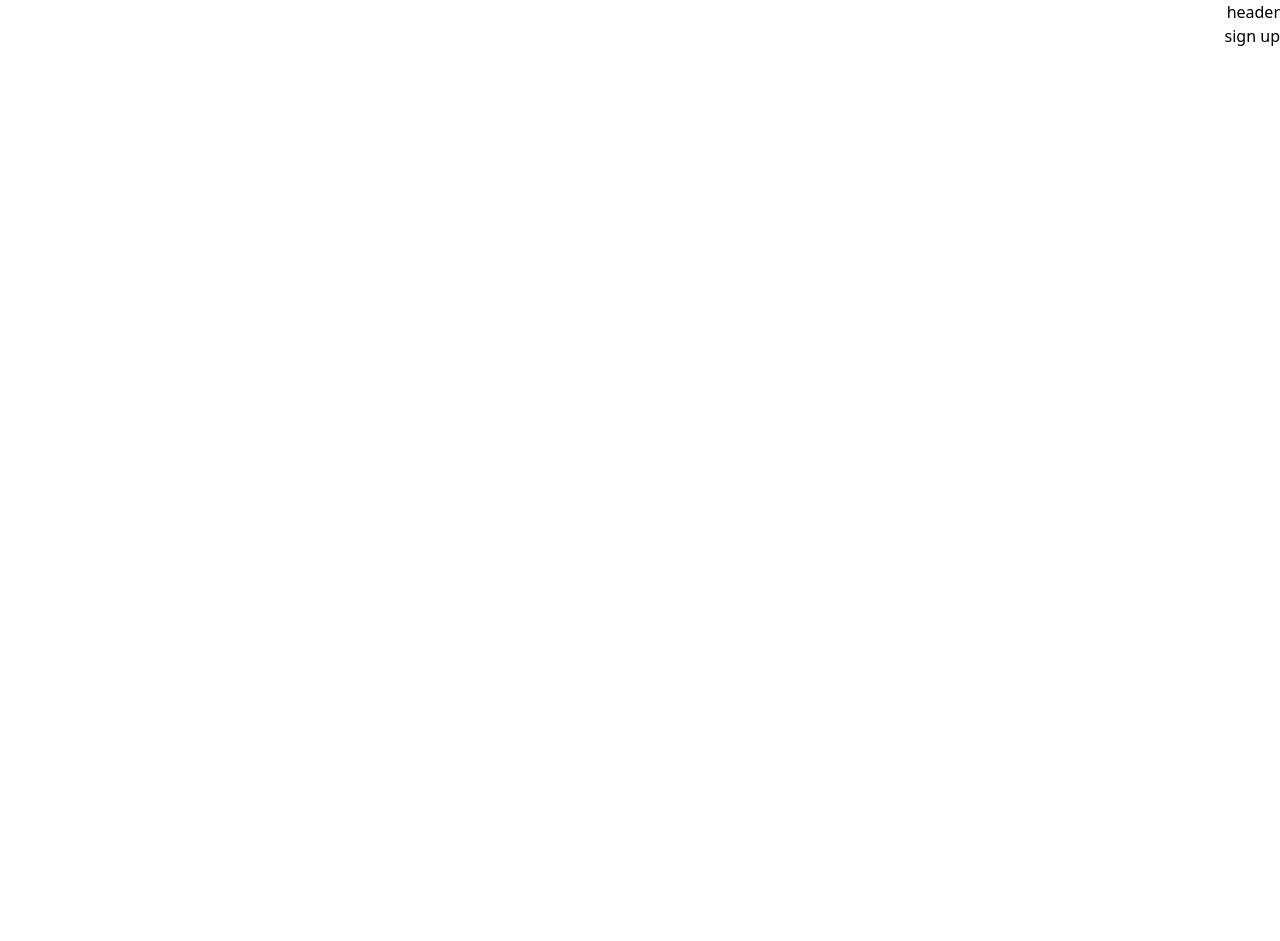
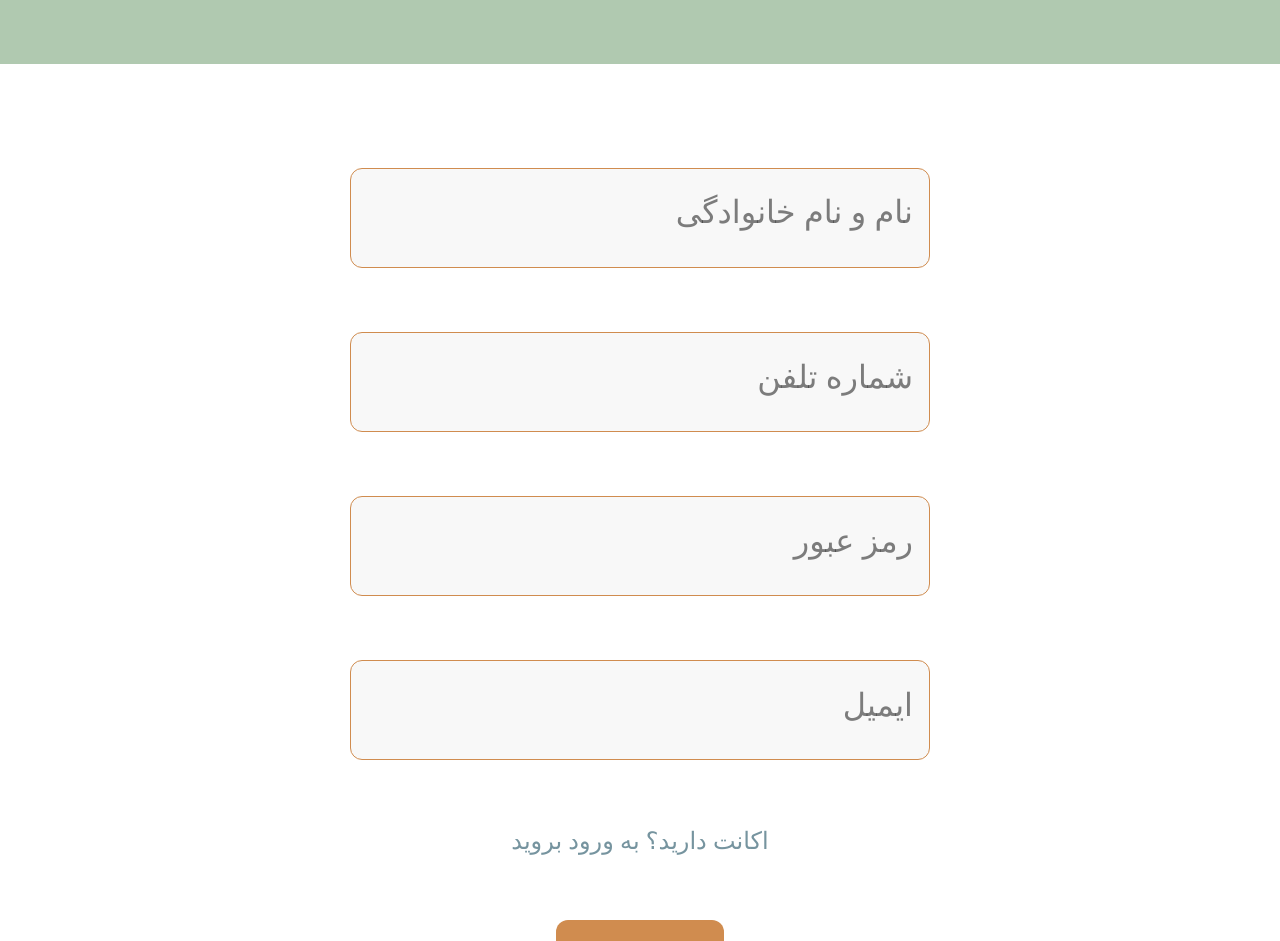
Before and after one commit to AYaldaShabani/nit-SSAD-4032-khoshmazeh, a React (Vite) app in the folder front/khoshmazeh/: page /auth/sign-up in a window 1280 px wide. Shown: the top 941 px of the page. Before the commit the page ends 800 px from the top, so only its background shows below. Built offline with nearby package versions, Linux system fonts and the light colour scheme.

Commit message:
sign-up page and auth header and footer

```diff
--- a/front/khoshmazeh/src/Components/Auth/AuthLayout.jsx
+++ b/front/khoshmazeh/src/Components/Auth/AuthLayout.jsx
@@ -3,12 +3,10 @@ import { Outlet } from "react-router-dom"
 const AuthLayout = () => {
     return (
         <div>
-            <p>header</p>
+            <div className="h-16 bg-[#b0c9b0] mb-20"></div>
             {/* outlet is for forms */}
             <Outlet />
-            <p>
-                <footer></footer>
-            </p>
+            <div className="h-16 bg-[#b0c9b0] mt-20"></div>
         </div>
     )
 }
--- a/front/khoshmazeh/src/Components/Auth/SignUpContainer/index.jsx
+++ /dev/null
@@ -1,8 +0,0 @@
-const SignUpContainer = () => {
-    return (
-        <div>
-            sign up
-        </div>
-    )
-}
-export default SignUpContainer
--- /dev/null
+++ b/front/khoshmazeh/src/Components/Auth/SignUpContainer/index.tsx
@@ -0,0 +1,115 @@
+import React, { useState } from "react";
+
+
+
+const SignUpContainer = () => {
+
+  const [formData, setFormData] = useState({
+    fullName: "",
+    phone: "",
+    password: "",
+    email: "",
+  });
+
+  const [loading, setLoading] = useState(false);
+
+  const handleChange = (e: React.ChangeEvent<HTMLInputElement>) => {
+    setFormData({ ...formData, [e.target.name]: e.target.value });
+  };
+
+  const handleSubmit = async (e: React.FormEvent) => {
+    e.preventDefault();
+    setLoading(true);
+
+    try {
+      const res = await fetch("", {
+        method: "POST",
+        headers: { "Content-Type": "application/json" },
+        body: JSON.stringify(formData),
+      });
+
+      const result = await res.json();
+
+      if (res.ok) {
+        alert("ثبت‌نام با موفقیت انجام شد");
+      } else {
+        alert(result.message || "خطا در ثبت‌نام");
+      }
+    } catch (error) {
+      console.error(error);
+      alert("خطا در ارتباط با سرور");
+    }
+
+    setLoading(false);
+  };
+  return (
+    <div className="flex flex-col min-h-screen">
+
+
+      <div className="flex-1 flex items-center justify-center bg-white">
+        <form className="w-full flex flex-col space-y-16 items-center bg-white p-6">
+          <input
+            type="text"
+            name="fullName"
+            placeholder="نام و نام خانوادگی"
+            value={formData.fullName}
+            onChange={handleChange}
+            className="border bg-[#F8F8F8] border-1 border-[#D08C4F] px-4 rounded-xl outline-none text-right
+                       placeholder: text-[13px] md:placeholder:text-[32px]
+                       w-[210px] h-[57px] md:w-[580px] md:h-[100px]"
+          />
+          <input
+            type="text"
+            name="phone"
+            placeholder="شماره تلفن"
+            value={formData.phone}
+            onChange={handleChange}
+            className="border  bg-[#F8F8F8] border-1 border-[#D08C4F] px-4 rounded-xl outline-none text-right
+                       placeholder:text-[13px] md:placeholder:text-[32px]
+                       w-[210px] h-[57px] md:w-[580px] md:h-[100px]"
+          />
+          <input
+            type="password"
+            name="password"
+            placeholder="رمز عبور"
+            value={formData.password}
+            onChange={handleChange}
+            className="border  bg-[#F8F8F8] border-1 border-[#D08C4F] px-4 rounded-xl outline-none text-right
+                       placeholder:text-[13px] md:placeholder:text-[32px]
+                       w-[210px] h-[57px] md:w-[580px] md:h-[100px]"
+          />
+          <input
+            type="email"
+            name="email"
+            placeholder="ایمیل"
+            value={formData.email}
+            onChange={handleChange}
+            className="border  bg-[#F8F8F8] border-1 border-[#D08C4F] px-4 rounded-xl outline-none text-right
+                       placeholder:text-[13px] md:placeholder:text-[32px]
+                       w-[210px] h-[57px] md:w-[580px] md:h-[100px]"
+          />
+
+          <p className="text-xs text-center text-[#76949F] text-[13px] md:text-[24px]">
+            اکانت دارید؟{" "}
+            <a href="/sign-in/step" >
+              به ورود بروید
+            </a>
+          </p>
+
+          <button
+            type="submit"
+            className="bg-[#D08C4F] text-white rounded-xl hover:bg-orange-500 transition
+                       w-[100px] h-[40px] md:w-[168px] md:h-[71px]
+                       text-[20px] md:text-[32px]"
+          >
+            ثبت‌نام
+          </button>
+        </form>
+      </div>
+
+
+    </div>
+  );
+};
+
+export default SignUpContainer;
```
Also changed, not shown: 1 other file (tests, documents, lock files or other folders).
